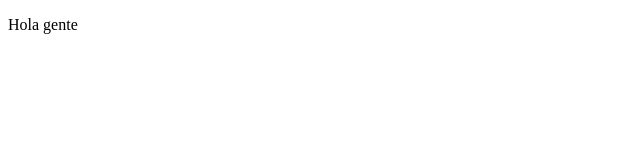
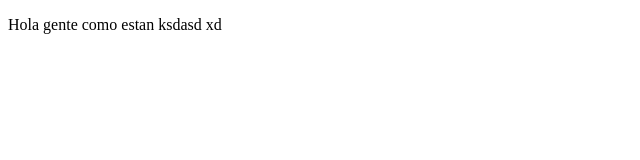
Before and after one commit to Belfegorw/protectwladi, a plain HTML site: page index.html in a window 1280 px wide. Shown: the whole page, without its empty margins (0-640 px from the left). Drawn offline with Linux system fonts and the light colour scheme.

Commit message:
cambios de la wea

```diff
--- a/index.html
+++ b/index.html
@@ -6,7 +6,7 @@
     <meta name="viewport" content="width=device-width, initial-scale=1.0">
     <title>Html enseñando</title>
 </head>
-<body><p>Hola gente
+<body><p>Hola gente como estan ksdasd xd
 
 </p>
 
```
